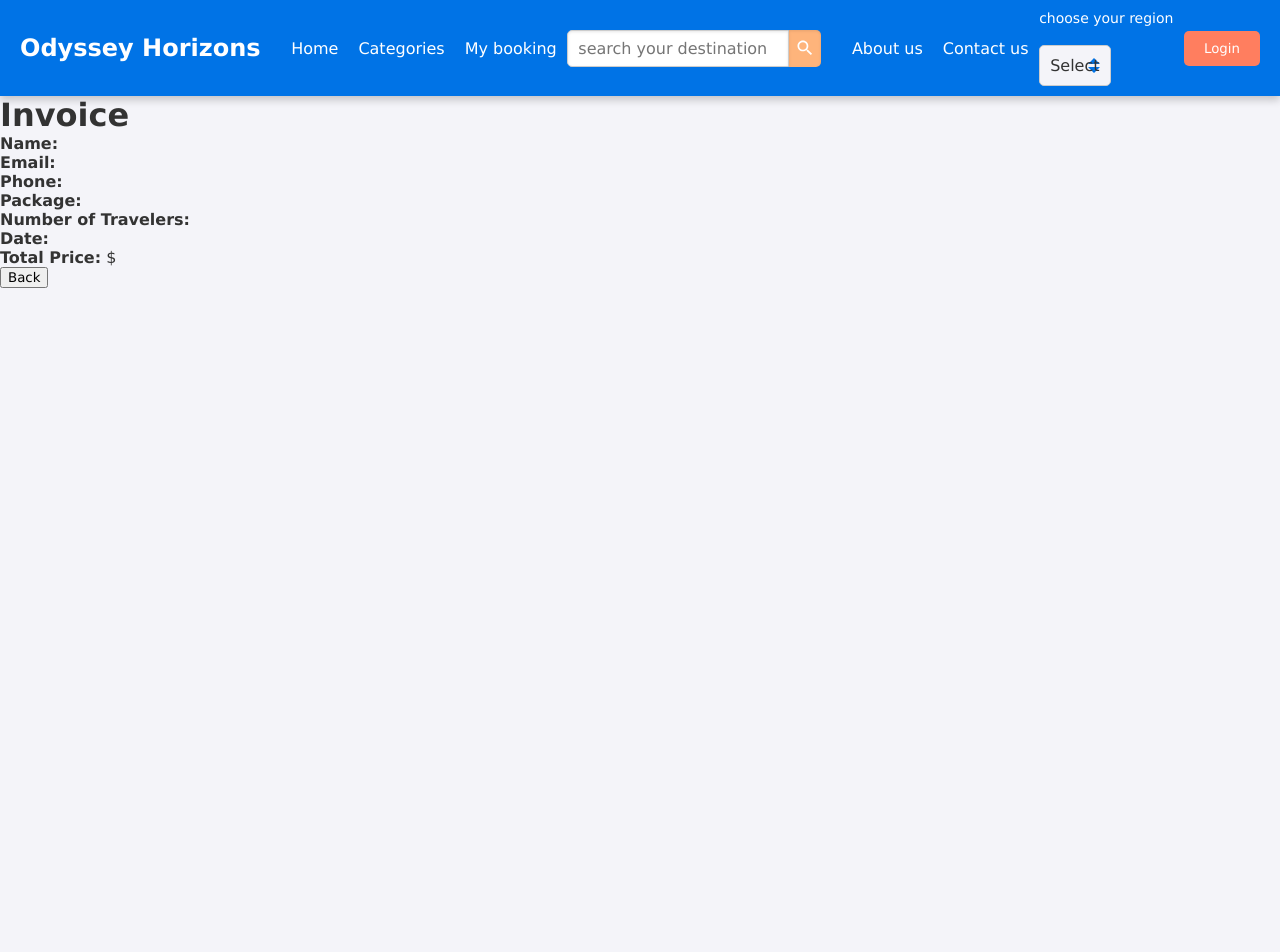
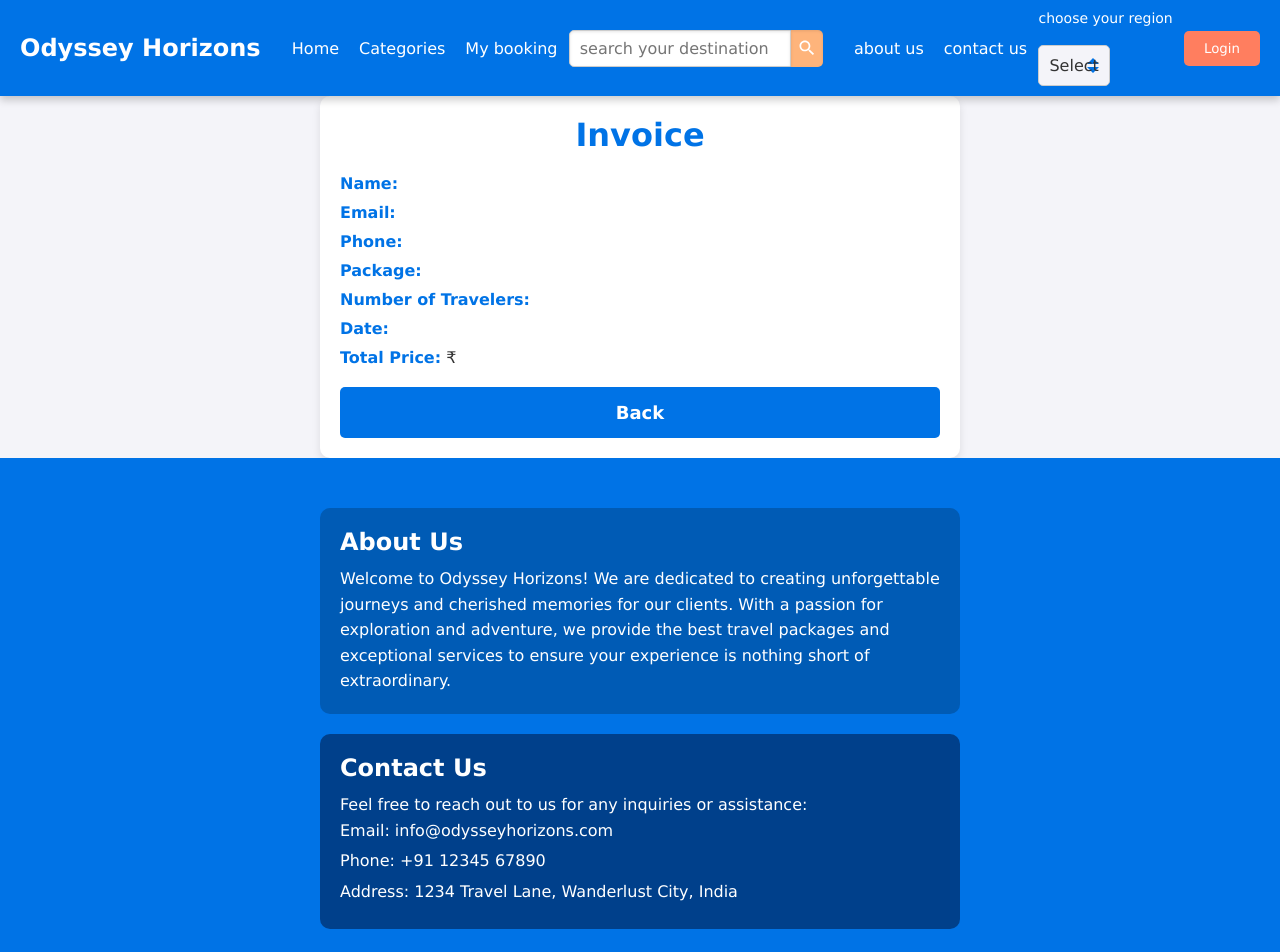
Before and after one commit to ashwani-sharma-14/travel-agency, a React (Vite) app in the folder client/: page /invoice in a window 1280 px wide. Shown: the top 952 px of the page. Before the commit the page ends 800 px from the top, so only its background shows below. Built offline with nearby package versions, Linux system fonts and the light colour scheme; a web font is replaced by a local one.

Commit message:
footer added and some design modification

```diff
--- a/client/package.json
+++ b/client/package.json
@@ -22,7 +22,8 @@
     "react": "^18.3.1",
     "react-country-flag": "^3.1.0",
     "react-dom": "^18.3.1",
-    "react-router-dom": "^7.0.2"
+    "react-router-dom": "^7.0.2",
+    "react-scroll": "^1.9.0"
   },
   "devDependencies": {
     "@eslint/js": "^9.15.0",
--- a/client/src/App.jsx
+++ b/client/src/App.jsx
@@ -1,10 +1,12 @@
 import { AllRoutes } from "./utils/AllRoutes"
 import NavBar from "./components/NavBar"
+import Footer from "./components/Footer"
 function App() {
 return(
 <>
 <NavBar></NavBar>
 <AllRoutes></AllRoutes>
+<Footer/>
 </>
 )
 }
--- a/client/src/components/AdminHome.jsx
+++ b/client/src/components/AdminHome.jsx
@@ -29,7 +29,7 @@ export default function AdminHome() {
         setLoading(false);
       }
     };
-    a
+
 
     dataFetched();
   }, []);
--- a/client/src/components/Booking.css
+++ b/client/src/components/Booking.css
@@ -1,16 +1,65 @@
-.no-spinner input::-webkit-outer-spin-button,
-.no-spinner input::-webkit-inner-spin-button {
-  -webkit-appearance: none;
-  margin: 0;
+
+.detail-heading {
+  text-align: center;
+  margin-bottom: 20px;
+  color: #0073e6;
 }
 
-.no-spinner input[type="number"] {
-  -moz-appearance: textfield;
+.form {
+  max-width: 600px;
+  margin: 0 auto;
+  padding: 20px;
+  background-color: #fff;
+  border-radius: 10px;
+  box-shadow: 0 4px 8px rgba(0, 0, 0, 0.1);
 }
 
-.form{
-    position: relative;
-    top: 100px;
-    margin: auto;
-    width:350px;
+.form-group {
+  margin-bottom: 15px;
 }
+
+.form-group label {
+  display: block;
+  margin-bottom: 5px;
+  font-weight: 500;
+  color: #0073e6;
+}
+
+.form-group input,
+.form-group select {
+  width: 100%;
+  padding: 10px;
+  border: 1px solid #ccc;
+  border-radius: 5px;
+  box-sizing: border-box;
+  font-size: 16px;
+}
+
+.form-group input:focus,
+.form-group select:focus {
+  border-color: #0073e6;
+  outline: none;
+  box-shadow: 0 0 5px rgba(0, 115, 230, 0.5);
+}
+
+.submit-button {
+  width: 100%;
+  padding: 15px;
+  background-color: #0073e6;
+  border: none;
+  border-radius: 5px;
+  color: #fff;
+  font-size: 18px;
+  font-weight: 600;
+  cursor: pointer;
+  transition: background-color 0.3s, transform 0.3s;
+}
+
+.submit-button:hover {
+  background-color: #005bb5;
+  transform: scale(1.05);
+}
+
+.submit-button:active {
+  transform: scale(0.95);
+}
--- /dev/null
+++ b/client/src/components/Footer.css
@@ -0,0 +1,79 @@
+body {
+    font-family: 'Roboto', sans-serif;
+    background-color: #f4f4f9;
+    color: #333;
+    margin: 0;
+    padding: 0;
+  }
+
+  .footer {
+    background-color: #0073e6;
+    color: #fff;
+    padding: 20px 0;
+  }
+
+  .footer-content {
+    display: flex;
+    flex-direction: column;
+    align-items: center;
+    max-width: 600px;
+    margin: 0 auto;
+    padding: 20px;
+  }
+
+  .footer-section {
+    width: 100%;
+    margin: 10px 0;
+    text-align: left;
+    padding: 20px;
+    border-radius: 10px;
+  }
+
+  #about-us {
+    background-color: #005bb5;
+  }
+
+  #contact-us {
+    background-color: #00408b;
+    position: relative;
+  }
+
+  .separator {
+    width: 1px;
+    height: 100%;
+    background-color: #fff;
+    position: absolute;
+    top: 0;
+    left: 50%;
+    transform: translateX(-50%);
+  }
+
+  .footer-section h2 {
+    font-size: 24px;
+    margin-bottom: 10px;
+  }
+
+  .footer-section p, .footer-section ul, .footer-section li {
+    font-size: 16px;
+    line-height: 1.6;
+  }
+
+  .footer-section ul {
+    list-style: none;
+    padding: 0;
+  }
+
+  .footer-section li {
+    margin-bottom: 5px;
+  }
+
+  .footer-bottom {
+    background-color: #003766;
+    padding: 10px 0;
+    text-align: center;
+  }
+
+  .footer-bottom p {
+    margin: 0;
+    font-size: 14px;
+  }
--- /dev/null
+++ b/client/src/components/Footer.jsx
@@ -0,0 +1,30 @@
+import React from "react";
+import "./Footer.css"; // Import the CSS file
+
+export default function Footer() {
+  return (
+    <footer className="footer">
+      <div className="footer-content">
+        <div className="footer-section" id="about-us">
+          <h2>About Us</h2>
+          <p>
+            Welcome to Odyssey Horizons! We are dedicated to creating unforgettable journeys and cherished memories for our clients. With a passion for exploration and adventure, we provide the best travel packages and exceptional services to ensure your experience is nothing short of extraordinary.
+          </p>
+        </div>
+
+        <div className="footer-section" id="contact-us">
+          <h2>Contact Us</h2>
+          <p>Feel free to reach out to us for any inquiries or assistance:</p>
+          <ul>
+            <li>Email: info@odysseyhorizons.com</li>
+            <li>Phone: +91 12345 67890</li>
+            <li>Address: 1234 Travel Lane, Wanderlust City, India</li>
+          </ul>
+        </div>
+      </div>
+      <div className="footer-bottom">
+        <p>&copy; 2024 Odyssey Horizons. All Rights Reserved.</p>
+      </div>
+    </footer>
+  );
+}
--- /dev/null
+++ b/client/src/components/Invoice.css
@@ -0,0 +1,61 @@
+.invoice-container {
+  max-width: 600px;
+  margin: 0 auto;
+  padding: 20px;
+  background-color: #fff;
+  border-radius: 10px;
+  box-shadow: 0 4px 8px rgba(0, 0, 0, 0.1);
+  animation: fadeIn 1s ease-in-out;
+}
+
+@keyframes fadeIn {
+  from {
+    opacity: 0;
+  }
+  to {
+    opacity: 1;
+  }
+}
+
+.invoice-title {
+  text-align: center;
+  margin-bottom: 20px;
+  color: #0073e6;
+}
+
+.invoice-details {
+  margin-bottom: 20px;
+}
+
+.invoice-details p {
+  font-size: 16px;
+  margin: 10px 0;
+}
+
+.invoice-details strong {
+  color: #0073e6;
+}
+
+.back-button {
+  display: block;
+  width: 100%;
+  padding: 15px;
+  background-color: #0073e6;
+  border: none;
+  border-radius: 5px;
+  color: #fff;
+  font-size: 18px;
+  font-weight: 600;
+  cursor: pointer;
+  text-align: center;
+  transition: background-color 0.3s, transform 0.3s;
+}
+
+.back-button:hover {
+  background-color: #005bb5;
+  transform: scale(1.05);
+}
+
+.back-button:active {
+  transform: scale(0.95);
+}
--- a/client/src/components/Invoice.jsx
+++ b/client/src/components/Invoice.jsx
@@ -1,5 +1,6 @@
 import React, { useState, useEffect } from "react";
-import { useLocation } from "react-router-dom";
+import { useLocation, useNavigate } from "react-router-dom";
+import "./Invoice.css";
 
 export default function Invoice() {
   const [invoice, setInvoice] = useState({
@@ -14,6 +15,7 @@ export default function Invoice() {
 
   const location = useLocation();
   const invoiceResponse = location.state;
+  const navigate = useNavigate();
 
   useEffect(() => {
     if (invoiceResponse) {
@@ -29,12 +31,13 @@ export default function Invoice() {
     }
   }, [invoiceResponse]);
 
-
-
+  const handleBack = () => {
+    navigate("/home");
+  };
 
   return (
-    <div className="invoice">
-      <h1>Invoice</h1>
+    <div className="invoice-container">
+      <h1 className="invoice-title">Invoice</h1>
       <div className="invoice-details">
         <p><strong>Name:</strong> {invoice.name}</p>
         <p><strong>Email:</strong> {invoice.email}</p>
@@ -42,9 +45,9 @@ export default function Invoice() {
         <p><strong>Package:</strong> {invoice.package}</p>
         <p><strong>Number of Travelers:</strong> {invoice.numberOfTravelers}</p>
         <p><strong>Date:</strong> {invoice.date}</p>
-        <p><strong>Total Price:</strong> ${invoice.totalPrice}</p>
+        <p><strong>Total Price:</strong> &#x20b9;{invoice.totalPrice}</p>
       </div>
-      <button>Back</button>
+      <button onClick={handleBack} className="back-button">Back</button>
     </div>
   );
 }
--- a/client/src/components/NavBar.jsx
+++ b/client/src/components/NavBar.jsx
@@ -1,6 +1,7 @@
 import React from "react";
 import "./NavBar.css";
 import SearchIcon from "@mui/icons-material/Search";
+import { Link } from "react-scroll";
 export default function NavBar() {
   return (
     <>
@@ -28,10 +29,10 @@ export default function NavBar() {
         <div className="contact">
           <ul className="contactLinks">
             <li>
-              <a href="/about">About us</a>
+            <Link to="about-us" smooth={true} duration={500}>about us</Link>
             </li>
             <li>
-              <a href="/contact us">Contact us</a>
+            <Link to="contact-us" smooth={true} duration={500}>contact us</Link>
             </li>
           </ul>
         </div>
```
Also changed, not shown: client/src/components/Booking.jsx (+45 -49 lines), 1 other file (tests, documents, lock files or other folders).
